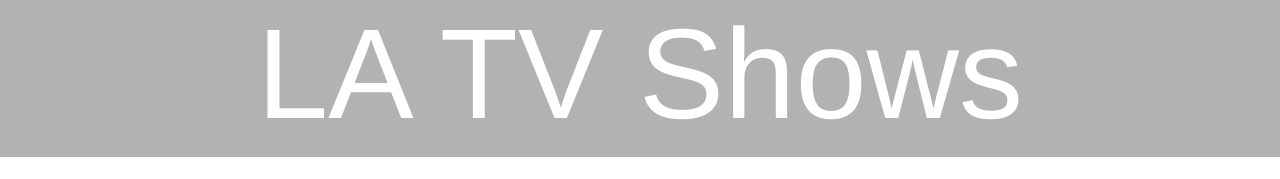
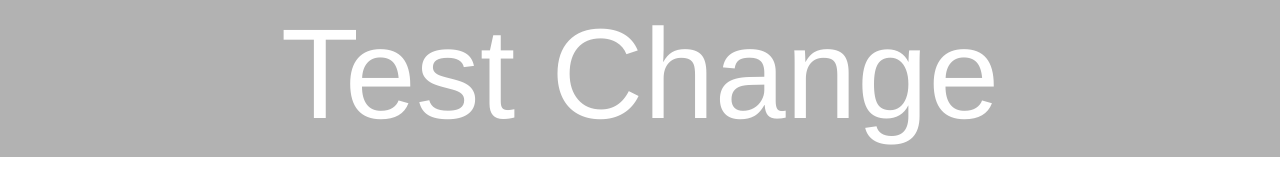
Before and after one commit to mustafa-nom/Snap-SEA-P2, a plain HTML site: page index.html in a window 1280 px wide. Shown: the top 179 px of the page. Drawn offline with Linux system fonts and the light colour scheme.

Commit message:
html test change

```diff
--- a/index.html
+++ b/index.html
@@ -9,7 +9,7 @@
 
   <body>
     <header class="main-header">
-      <h1 class="title">LA TV Shows</h1>
+      <h1 class="title">Test Change</h1>
     </header>
     <div id="card-container"></div>
     <div class="card" style="display: none">
```
